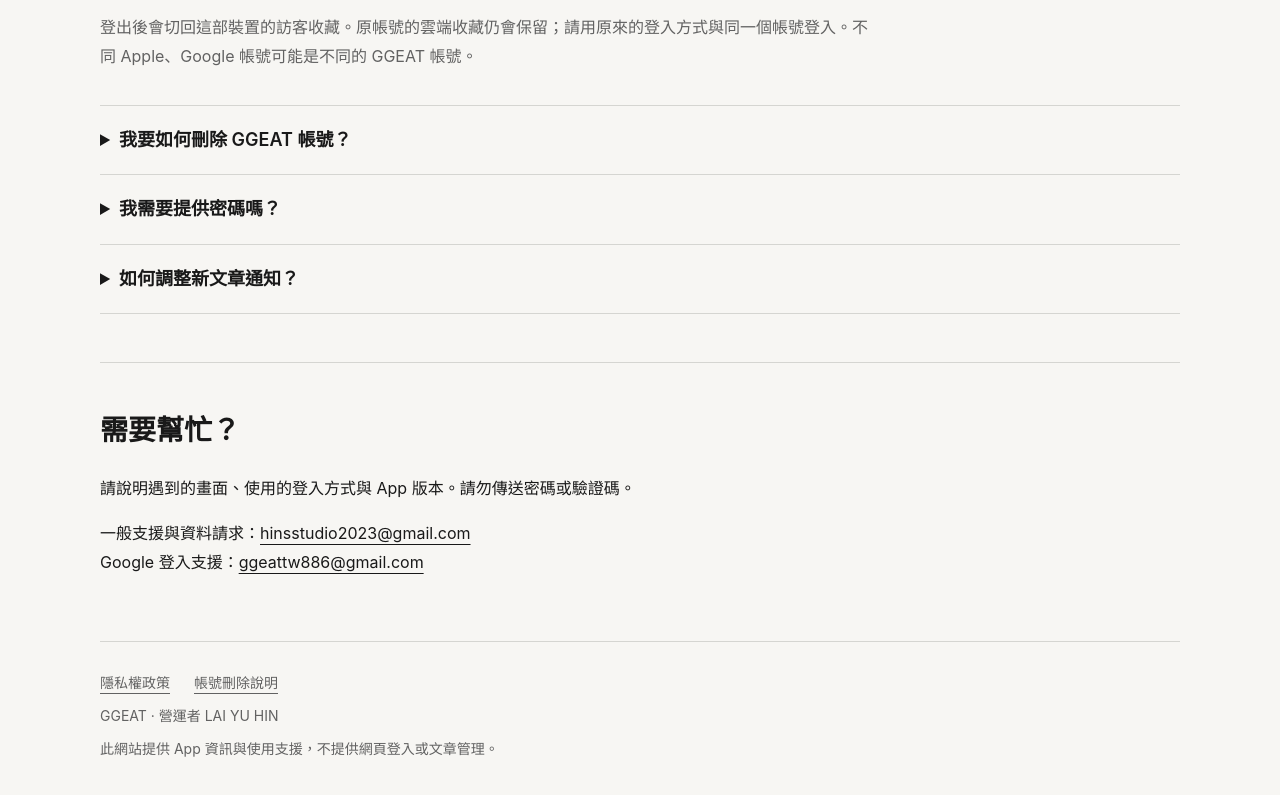
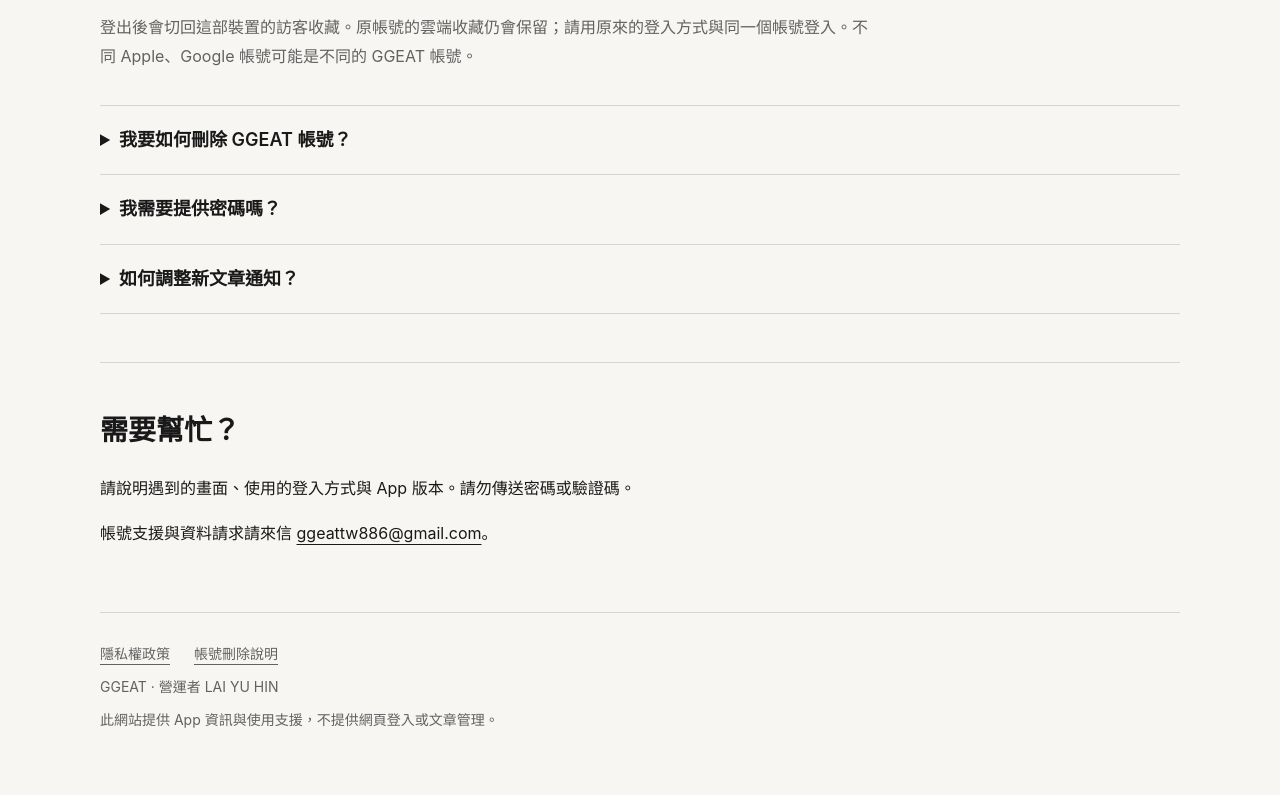
Before and after one commit to GGeat/ggeat.github.io, a plain HTML site: page index.html in a window 1280 px wide. Shown: the part 1529-2324 px from the top of the page. Drawn offline with Linux system fonts and the light colour scheme.

Commit message:
統一 GGeat 支援與資料請求的聯絡信箱

```diff
--- a/index.html
+++ b/index.html
@@ -4,5 +4,5 @@
 <section class="section" aria-labelledby="discover"><h2 id="discover">四種情報，一起探索。</h2><div class="columns"><div><h3>美食</h3><p>餐廳推薦、新品與美食優惠。</p></div><div><h3>活動</h3><p>展覽、市集、音樂、熱門聯名與寵物活動。</p></div><div><h3>電影</h3><p>上映資訊、電影介紹與影城優惠。</p></div><div><h3>優惠</h3><p>生活、購物、餐飲、旅遊及寵物優惠。</p></div></div><p class="meta">情報會依文章標示更新；活動、價格與適用條件請以原始來源公告為準。標示「測試」的文章為虛構示範，不能兌換或參加。</p></section>
 <section class="section" id="account"><h2>喜歡的文章，換部手機也找得到。</h2><ol class="steps"><li><h3>選擇登入方式</h3><p>從個人資料頁選擇 Apple 或 Google 登入。也可以繼續以訪客身分閱讀。</p></li><li><h3>收藏並同步</h3><p>按下文章愛心，即可收藏。登入後會同步至該帳號；離線變更會在恢復連線後重試。</p></li><li><h3>隨時管理帳號</h3><p>可以登出或刪除帳號。登出保留雲端收藏，重新登入同一個帳號即可繼續使用。</p></li></ol><p class="notice">頭像、暱稱、閱讀記錄、語言與外觀目前保留在各自裝置。這一階段的雲端同步功能是「收藏」，未提供個人偏好同步或個人化推薦。</p></section>
 <section class="section"><h2>使用支援</h2><details open><summary>登出後，收藏數量為什麼不同？</summary><p>登出後會切回這部裝置的訪客收藏。原帳號的雲端收藏仍會保留；請用原來的登入方式與同一個帳號登入。不同 Apple、Google 帳號可能是不同的 GGEAT 帳號。</p></details><details><summary>我要如何刪除 GGEAT 帳號？</summary><p>在 App 開啟「個人資料 → 帳號與收藏同步 → 刪除我的帳號」，確認後重新驗證身分。完成後會刪除 GGEAT 帳號及雲端收藏，並清除該帳號在這部裝置的收藏快取。此動作無法復原，也不會刪除你的 Apple ID 或 Google 帳號。<a href="account-deletion.html">查看完整說明</a>。</p></details><details><summary>我需要提供密碼嗎？</summary><p>不需要。Apple 與 Google 會處理登入驗證，GGEAT 不會取得你的 Apple 或 Google 密碼。目前未開放電子郵件驗證碼登入。</p></details><details><summary>如何調整新文章通知？</summary><p>前往「個人資料 → 通知設定」，開啟通知並選取有興趣的分類。通知依裝置管理；登入不會自動開啟通知，登出也不會取代你的通知選擇。</p></details></section>
-<section class="section" id="support"><h2>需要幫忙？</h2><p>請說明遇到的畫面、使用的登入方式與 App 版本。請勿傳送密碼或驗證碼。</p><p>一般支援與資料請求：<a href="mailto:hinsstudio2023@gmail.com">hinsstudio2023@gmail.com</a><br>Google 登入支援：<a href="mailto:ggeattw886@gmail.com">ggeattw886@gmail.com</a></p></section></main>
+<section class="section" id="support"><h2>需要幫忙？</h2><p>請說明遇到的畫面、使用的登入方式與 App 版本。請勿傳送密碼或驗證碼。</p><p>帳號支援與資料請求請來信 <a href="mailto:ggeattw886@gmail.com">ggeattw886@gmail.com</a>。</p></section></main>
 <footer><div class="footer-links"><a href="privacy.html">隱私權政策</a><a href="account-deletion.html">帳號刪除說明</a></div><p>GGEAT · 營運者 LAI YU HIN</p><p>此網站提供 App 資訊與使用支援，不提供網頁登入或文章管理。</p></footer></body></html>
```
Also changed, not shown: account-deletion.html (+1 -1 lines), privacy.html (+2 -2 lines).
